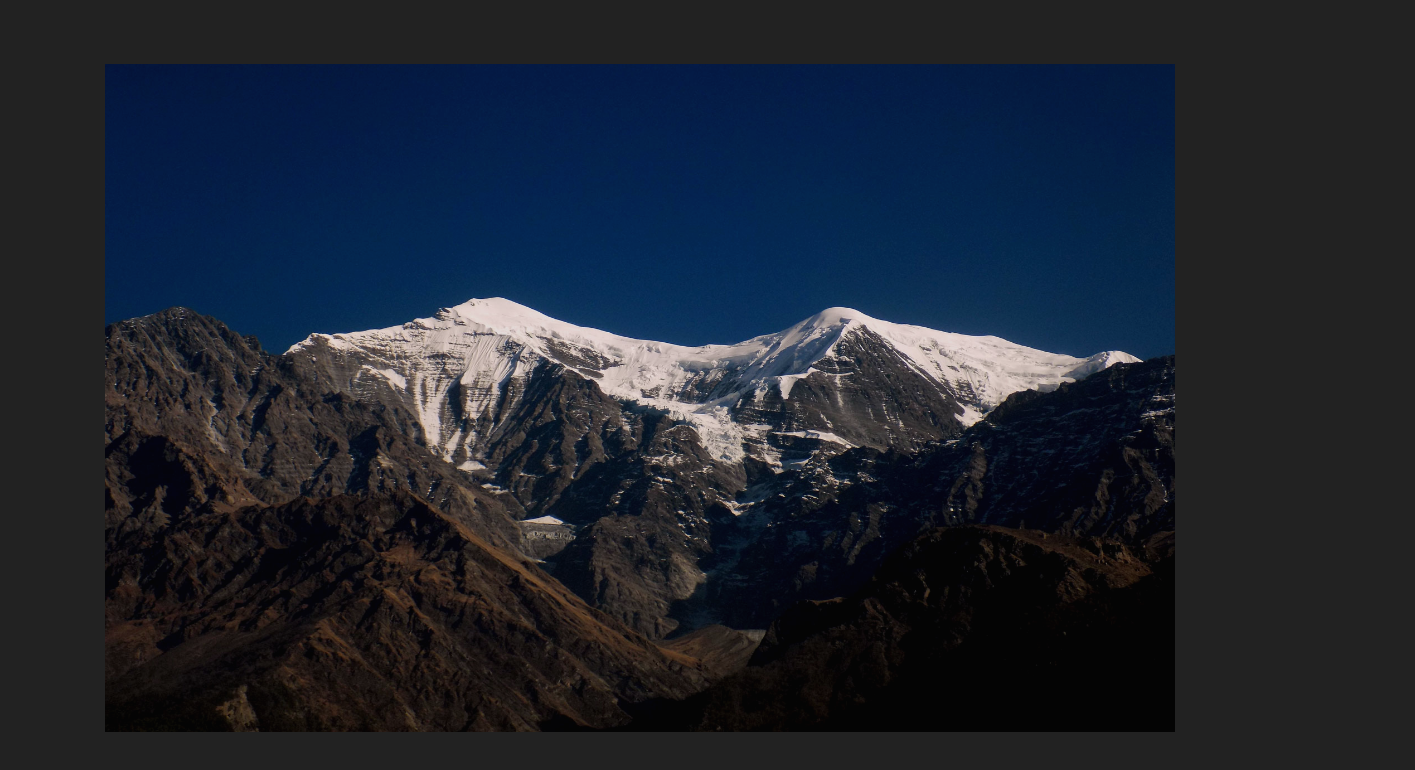
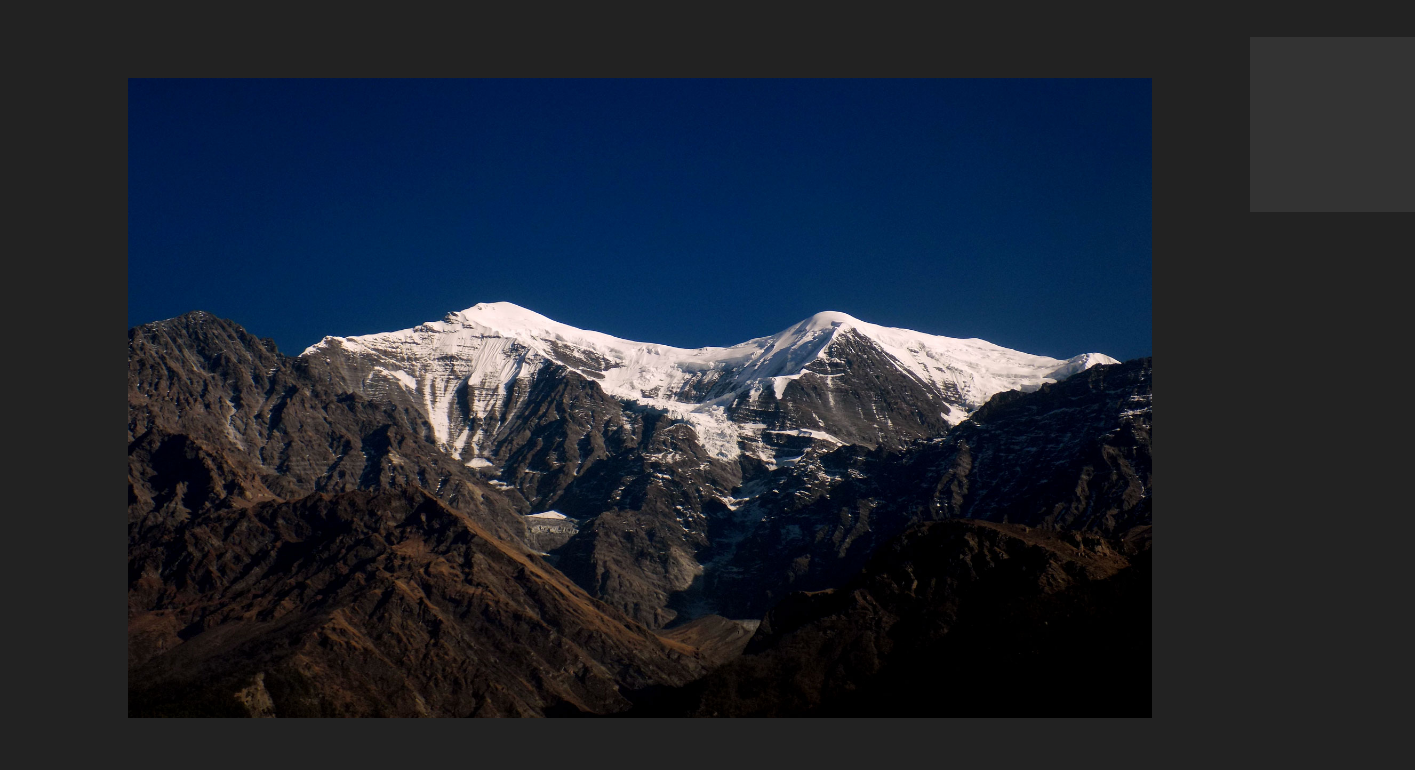
Before and after one commit to thisisoshan/photo-gallery-template, a plain HTML site: page index.html in a window 1280 px wide. Shown: the whole page, 1415 px wide, since content can reach past the window. Drawn offline with nearby package versions, Linux system fonts and the light colour scheme.

Commit message:
Some bugs fixed...

```diff
--- a/animate.css
+++ b/animate.css
@@ -10,8 +10,8 @@
  */
 
 .animated {
-  -webkit-animation-duration: 2s;
-  animation-duration: 2s;
+  -webkit-animation-duration: 1.15s;
+  animation-duration: 1.15s;
   -webkit-animation-fill-mode: both;
   animation-fill-mode: both;
 }
@@ -53,7 +53,7 @@
 }
 
 .pulseO {
-  -webkit-animation-name: pulse;
+  -webkit-animation-name: pulseO;
   animation-name: pulseO;
 }
 
@@ -98,6 +98,6 @@
 }
 
 .pulseE {
-  -webkit-animation-name: pulse;
+  -webkit-animation-name: pulseE;
   animation-name: pulseE;
 }
--- a/core.js
+++ b/core.js
@@ -1,23 +1,26 @@
 var myVar;
-var count;
-count=1;
+var count=1;
 function changeImage() {
     count++;
     if (count > 4) {
     	count=1;
     };
-    setImage();
+    $("#wrapper").animate(setImage(count), {
+        duration: 3200,
+        easing: "ease-in"
+    });
 }
-function setImage() {
-    document.getElementById("wrapper").src= "img/img-" + count+ ".jpg";
+function setImage(photoID) {
+    document.getElementById("wrapper").src= "img/img-" + photoID + ".jpg";
 	$("#wrapper").toggleClass("pulseE pulseO");
 }
-window.onload = function(){
+window.onload = function(e){
+    e.preventDefault();
 	$(".container").css("opacity", "1.0");
     $("#wrapper").addClass("animated pulseE");
 };
 $(document).ready(
     function myFunction() {
-        myVar = setInterval(changeImage, 4000);
+        myVar = setInterval(changeImage, 3400);
     }
 );
--- a/index.html
+++ b/index.html
@@ -2,6 +2,7 @@
 <html>
 <head>
 	<title>Photo-Gallery Template | Oshan Shrestha</title>
+	<link href="https://fonts.googleapis.com/css?family=Raleway" rel="stylesheet">
 	<link rel="stylesheet" type="text/css" href="style.css">
 	<link rel="stylesheet" href="animate.css" />
 	<script
@@ -11,8 +12,16 @@
 	<script type="text/javascript" src="core.js"></script>
 </head>
 <body>
+<div class="overlay"></div>
 <div class="container">
 	<img id="wrapper" src="img/img-1.jpg">
 </div>
+<ul>
+	<li><a target="_blank" href="#">Facebook</a></li>
+	<li><a target="_blank" href="#">Twitter</a></li>
+	<li><a target="_blank" href="#">LinkedIn</a></li>
+	<li><a target="_blank" href="#">Codepen</a></li>
+	<li><a target="_blank" href="#">Github</a></li>
+</ul>
 </body>
 </html>
--- a/style.css
+++ b/style.css
@@ -7,6 +7,7 @@ body {
 	padding: 0;
 	display: table;
 	background: #222;
+	overflow: hidden;
 }
 .container {
 	width: auto;
@@ -18,11 +19,63 @@ body {
 	overflow: hidden;
 	opacity: 0.0;
 	transition: opacity 1.0s ease;
+	z-index: 2;
 }
 #wrapper {
 	width: 80%;
 	height: auto;
+	z-index: 3;
 }
-.opaque {
-	opacity: 1.0;
+.overlay {
+	position: absolute;
+	top: 0;
+	left: 0;
+	z-index: 4;
+	height: 100%;
+	width: 100%;
+	background: rgba(0,0,0,0);
+	opacity: 0;
 }
+ul {
+	width: 150px;
+	height: auto;
+	background: transparent;
+	position: absolute;
+	top: 2.5%;
+	right: -120px;
+	padding: 0;
+	transition: all 0.5s ease;
+	z-index: 5;
+	border-left: 1px solid transparent;
+	border-bottom: 1px solid transparent;
+	border-top: 1px solid transparent;
+}
+li {
+	width: 100%;
+	list-style: none;
+	height: 35px;
+	display: table;
+	background: #333;
+	padding-left: 15px;
+	transition: all 0.5s ease;
+}
+li > a {
+	text-decoration: none;
+	color: transparent;
+	display: table-cell;
+	vertical-align: middle;
+	transition: all 0.5s ease;
+	font-family: 'Raleway', sans-serif;
+}
+ul:hover {
+	right: -2px;
+	border-left: 1px solid #111;
+	border-bottom: 1px solid #111;
+	border-top: 1px solid #111;
+}
+ul:hover > li > a {
+	color: #aaa;
+}
+li:hover {
+	background: #444;
+}
```
